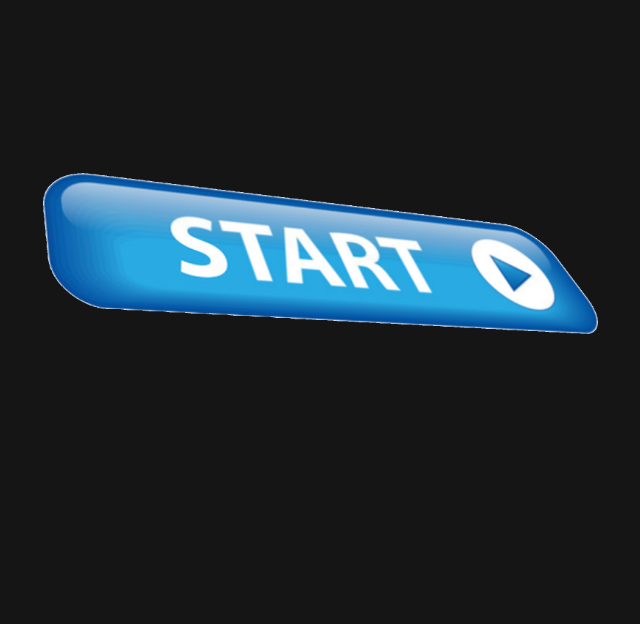
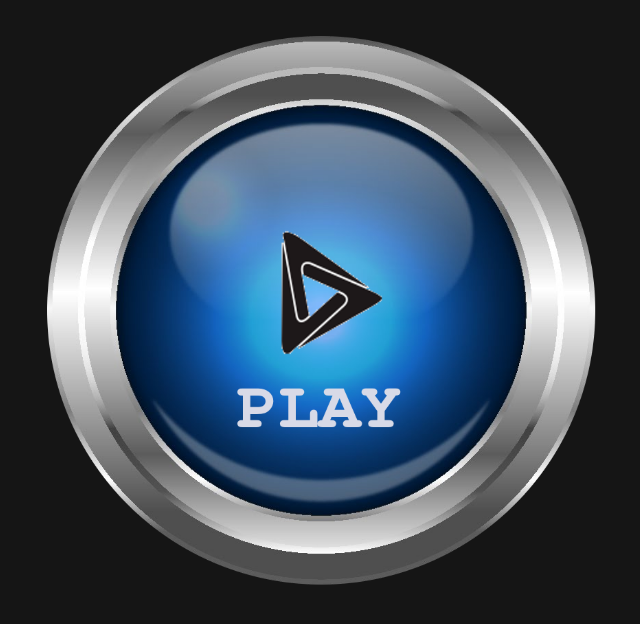
Before and after one commit to trikiUN/trikiUN.github.io, a plain HTML site: page index.html in a window 1280 px wide. Shown: the whole page, without its empty margins (320-960 px from the left). Drawn offline with nearby package versions, Linux system fonts and the light colour scheme.

Commit message:
Improve icon that starts the game

```diff
--- a/index.html
+++ b/index.html
@@ -21,12 +21,17 @@
     </div>
   </div>
 
-  <div class="row">
+  <div class="row" id="start" >
+    <div class="col-sm-3"></div>
+    <div class="col-sm-6 col-xs-12" onclick="start()">
+      <img src="img/button.png" class="img-responsive" alt="mounting" id="start">
+    </div>
+    <div class="col-sm-3"></div>
+  </div>
+
+  <div class="row" id="game" style="display: none;">
     <div class="col-md-3"></div>
-    <div class="col-md-6 col-sm-12 col-xs-12" id="start" onclick="start()">
-      <img src="img/start.png" class="img-responsive" alt="mounting" id="start">
-    </div>
-    <div class="col-md-6 col-sm-12 col-xs-12" id="game" style="display: none;">
+    <div class="col-md-6 col-sm-12 col-xs-12">
 
       <div class="row">
         <img src="img/triki.png" class="img-responsive" alt="mounting" style="position:absolute;">
--- a/style.css
+++ b/style.css
@@ -26,6 +26,9 @@ body {
   height: 25px;
 }
 #start{
-    margin-top: 10%;
+    margin-top: 2%;
+
+
+
     cursor: pointer;
 }
```
Also changed, not shown: img/button.png (added).
